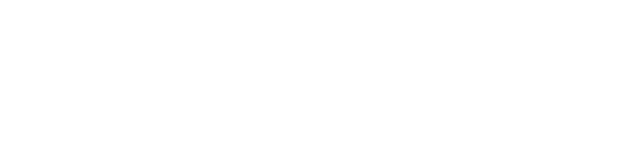
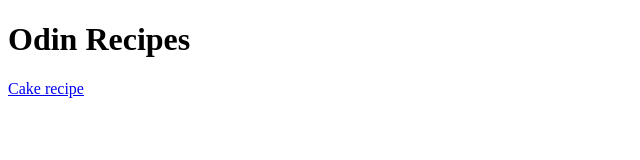
Before and after one commit to Pradumnakudal/odin-recipes, a plain HTML site: page index.html in a window 1280 px wide. Shown: the whole page, without its empty margins (0-640 px from the left). Drawn offline with Linux system fonts and the light colour scheme.

Commit message:
Committing staged changes of index.html

```diff
--- a/index.html
+++ b/index.html
@@ -4,4 +4,8 @@
         <meta charset="UTF-8">
         <title>Odin-recipes</title>
     </head>
+    <body>
+        <h1>Odin Recipes</h1>
+        <a href="./recipes/cake.html">Cake recipe</a>
+    </body>
 </html>
```
Also changed, not shown: recipes/cake.html (added, +10 -0 lines).
